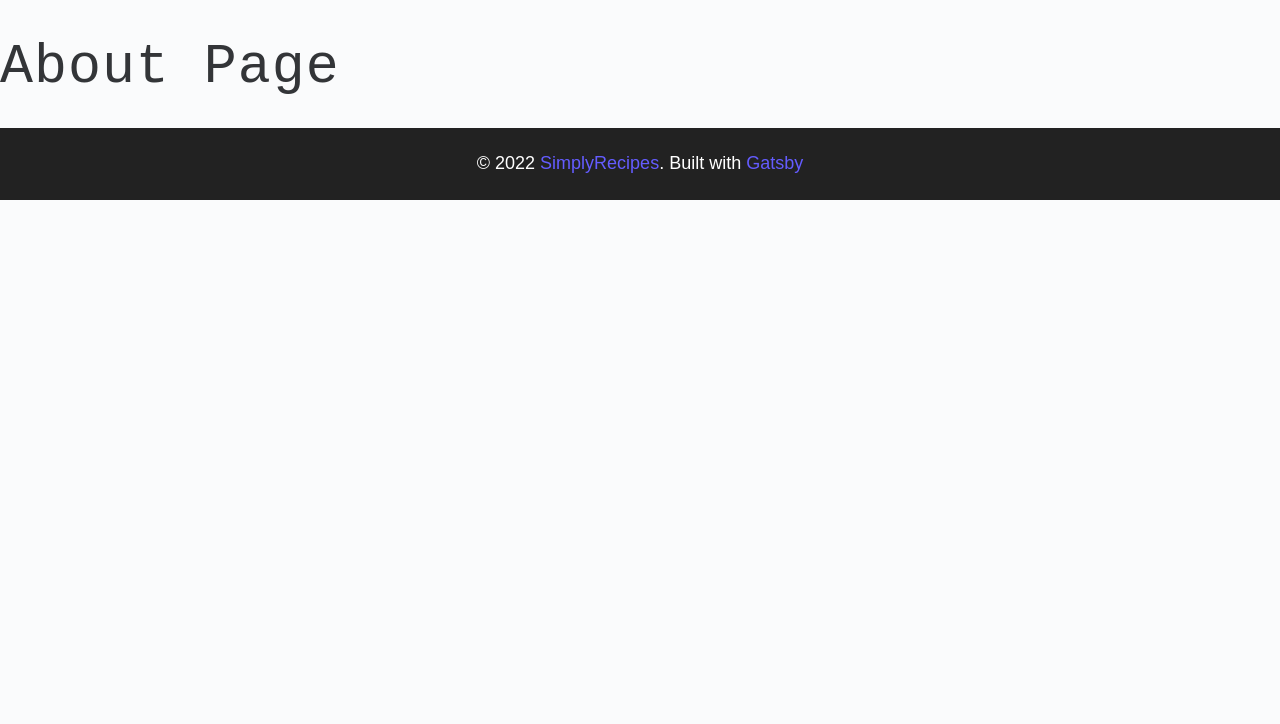
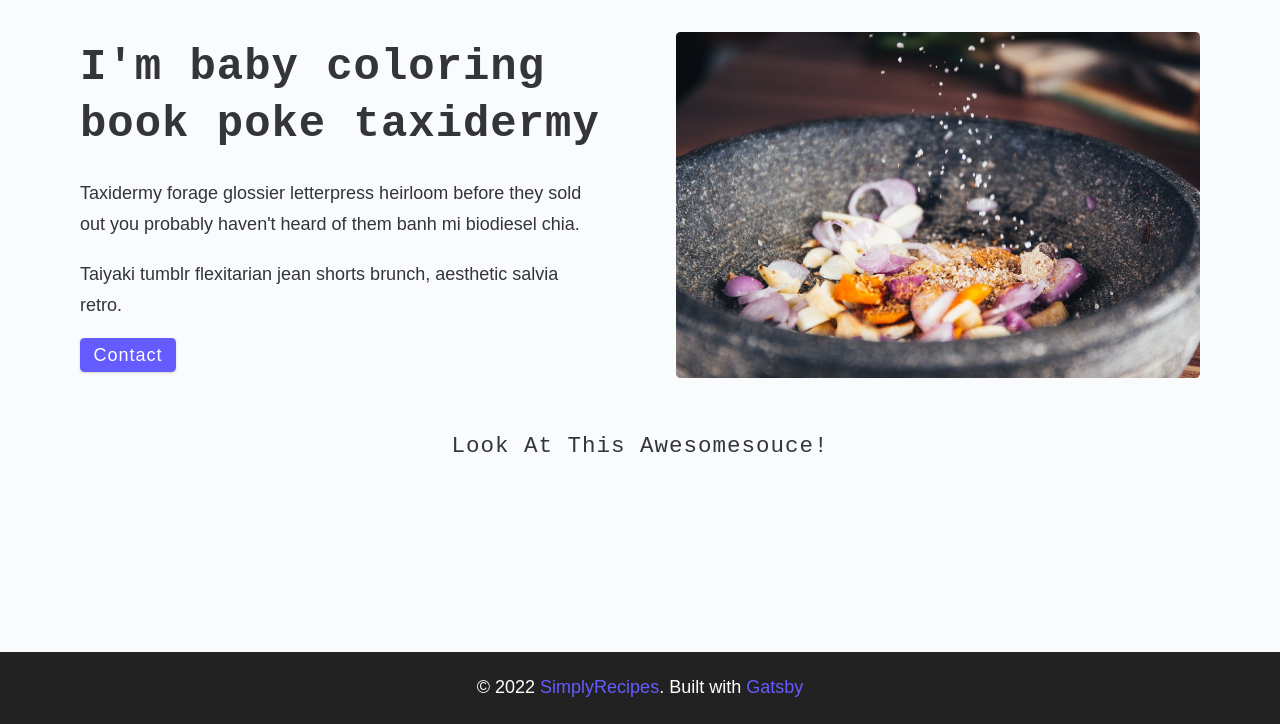
Before and after one commit to MiciWeb/Gatsy_recipes-app, a Gatsby site: page /about in a window 1280 px wide. Shown: the part 76-800 px from the top of the page. Built offline with nearby package versions, Linux system fonts and the light colour scheme; Gatsby itself is replaced by a stand-in of ours.

Commit message:
add about page

```diff
--- a/src/pages/about.js
+++ b/src/pages/about.js
@@ -1,10 +1,40 @@
 import React from 'react'
 import Layout from '../components/Layout'
+import { StaticImage } from "gatsby-plugin-image"
+import { Link } from "gatsby"
 
 const About = () => {
     return (
         <Layout>
-                <h1>about page</h1>
+            {/* <SEO title="About" /> */}
+            <main className="page">
+                <section className="about-page">
+                    <article>
+                        <h2>I'm baby coloring book poke taxidermy</h2>
+                        <p>
+                            Taxidermy forage glossier letterpress heirloom before they sold
+                            out you probably haven't heard of them banh mi biodiesel chia.
+                        </p>
+                        <p>
+                            Taiyaki tumblr flexitarian jean shorts brunch, aesthetic salvia
+                            retro.
+                        </p>
+                        <Link to="/contact" className="btn">
+                            contact
+                        </Link>
+                    </article>
+                    <StaticImage
+                        src="../assets/images/about.jpeg"
+                        alt="Person Pouring Salt in Bowl"
+                        className="about-img"
+                        placeholder="blurred"
+                    />
+                </section>
+                <section className="featured-recipes">
+                    <h5>Look at this Awesomesouce!</h5>
+                    {/* <RecipesList recipes={recipes} /> */}
+                </section>
+            </main>
         </Layout>
     )
 }
--- a/src/pages/index.js
+++ b/src/pages/index.js
@@ -7,9 +7,6 @@ export default function Home() {
   return (
     <Layout>
       <h1>home page</h1>
-
-      <StaticImage src="https://placekitten.com/800/600" alt="A kitten" />
-
     </Layout>
   )
 }
```
